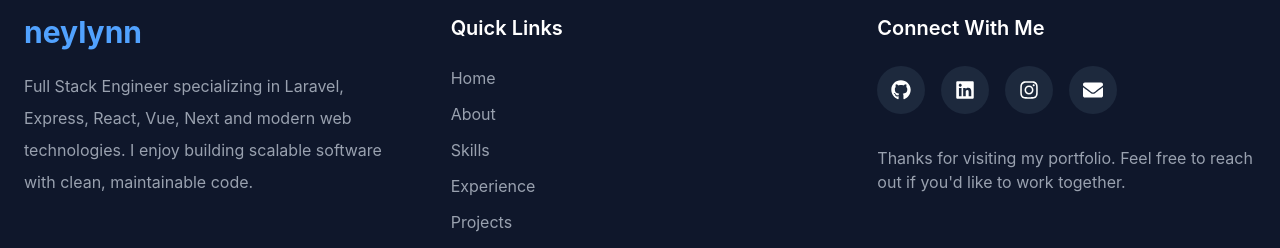
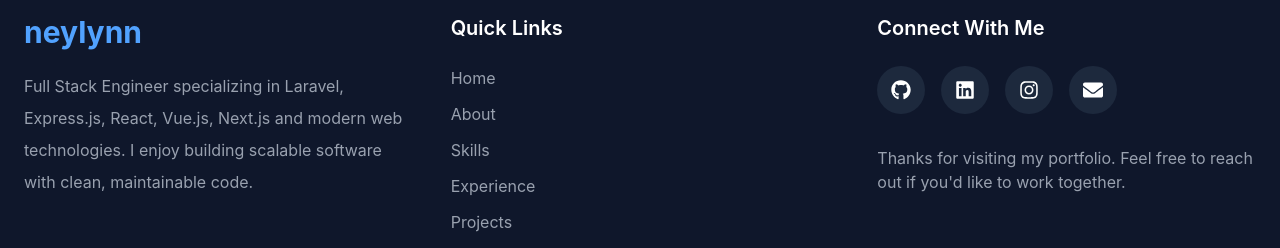
Before and after one commit to neylynn/neylynn.github.io, a React app: page / in a window 1280 px wide. Shown: the part 9778-10026 px from the top of the page. Built offline with nearby package versions, Linux system fonts and the light colour scheme; the HTML template or start-up script is replaced by a standard one.

Commit message:
"feat/fix footer text"

```diff
--- a/src/components/Footer.jsx
+++ b/src/components/Footer.jsx
@@ -35,7 +35,7 @@ function Footer() {
             </h2>
 
             <p className="text-gray-400 mt-5 leading-8">
-              Full Stack Engineer specializing in Laravel, Express, React, Vue, Next and modern web technologies.
+              Full Stack Engineer specializing in Laravel, Express.js, React, Vue.js, Next.js and modern web technologies.
               I enjoy building scalable software with clean, maintainable code.
             </p>
           </motion.div>
```
